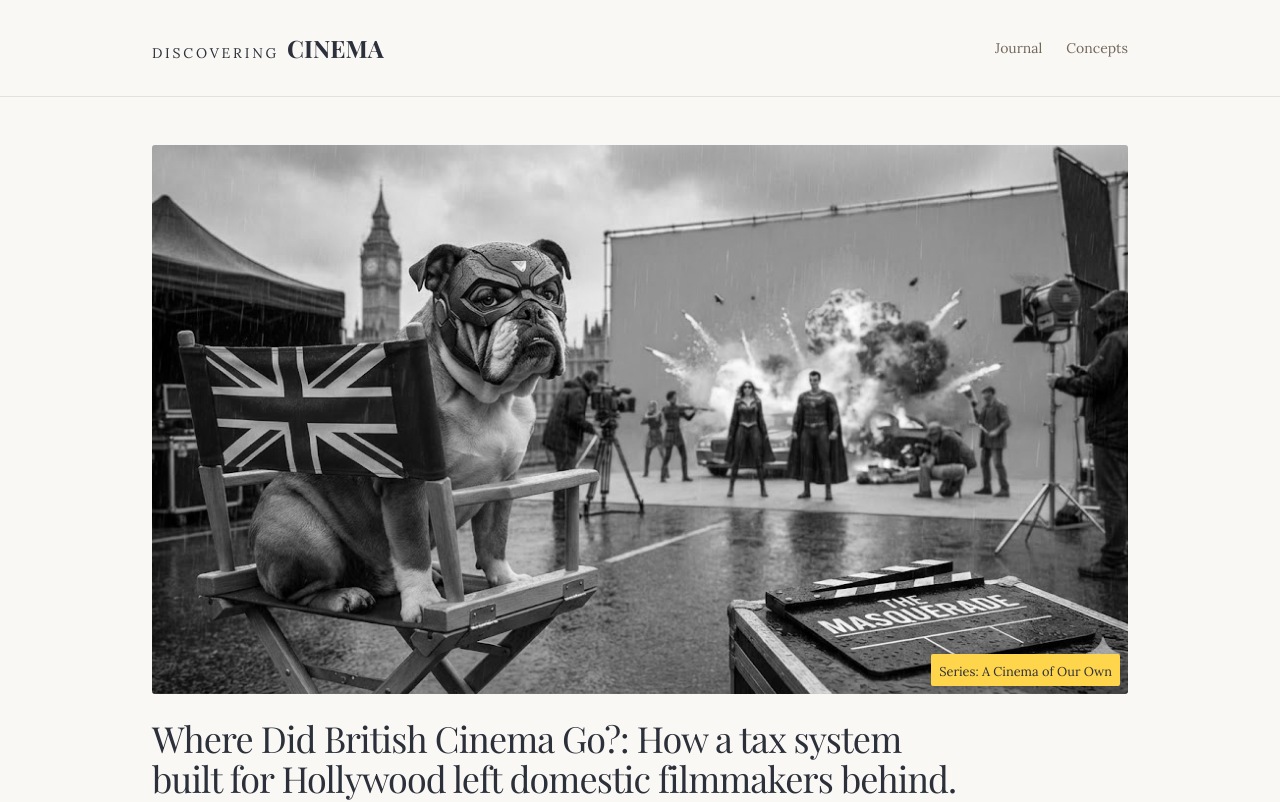
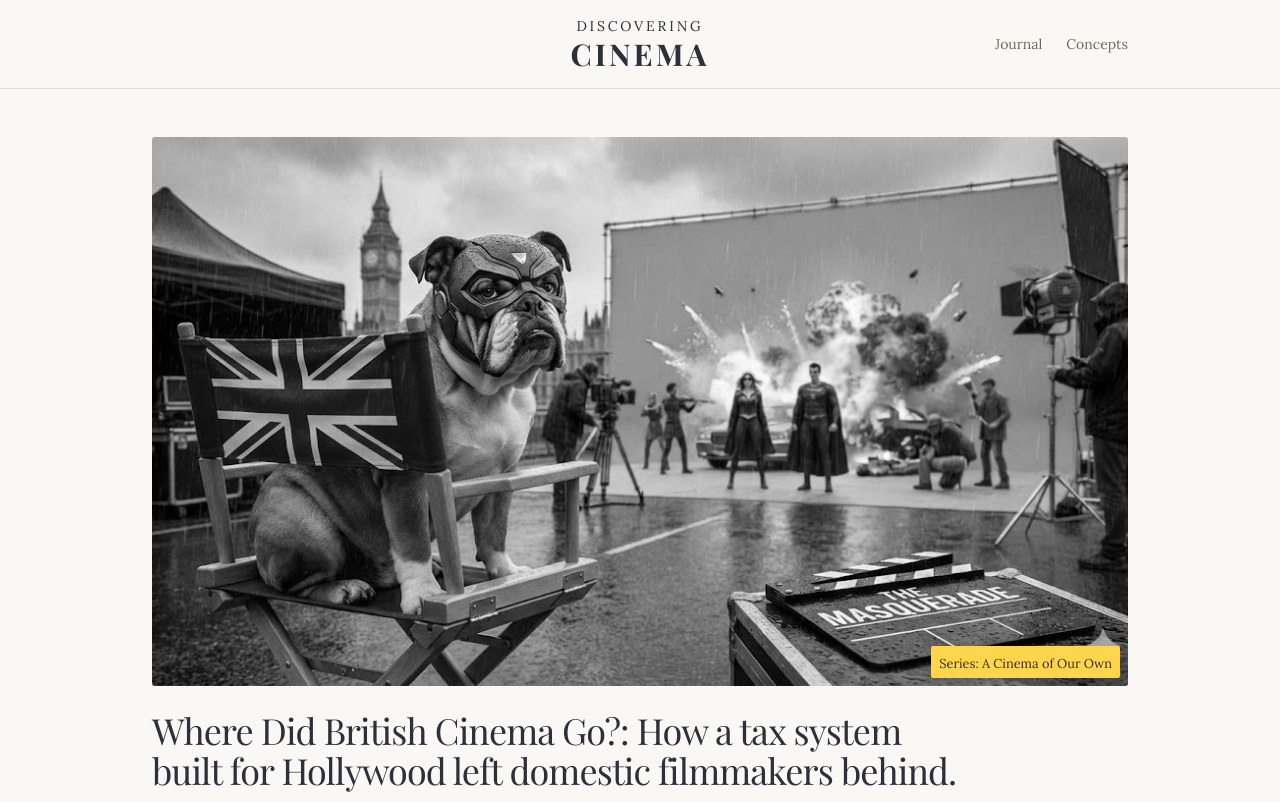
Before and after one commit to discovering-cinema/discoveringcinema.com, a Next.js app: page / in a window 1280 px wide. Shown: the top 802 px of the page. Built offline with nearby package versions, Linux system fonts and the light colour scheme; a web font is replaced by a local one.

Commit message:
Center align logo-type

```diff
--- a/app/components/Header.tsx
+++ b/app/components/Header.tsx
@@ -3,17 +3,19 @@ import MobileMenuButton from '@/app/components/MobileMenuButton';
 
 export default function Header() {
   return (
-    <header className="relative py-8 border-b border-border mb-12">
-      <nav className="mx-auto max-w-5xl px-6 flex items-center justify-between">
+    <header className="relative py-4 border-b border-border mb-12">
+      <nav className="mx-auto max-w-5xl px-6 grid grid-cols-3 items-center">
+        <div />
         <Link
           href="/"
-          className="text-foreground flex flex-col sm:flex-row items-baseline space-x-2 uppercase"
+          className="text-foreground flex flex-col items-center justify-center uppercase leading-none"
         >
           <span className="font-montserrat font-medium tracking-[0.2em] text-sm">
             Discovering
           </span>
-          <span className="font-playfair font-bold text-2xl">Cinema</span>
+          <span className="font-playfair font-bold text-3xl tracking-[0.1em]">Cinema</span>
         </Link>
+        <div className="flex items-center justify-end gap-6">
           <div className="hidden sm:flex gap-6">
             <Link
               href="/journal"
@@ -29,6 +31,7 @@ export default function Header() {
             </Link>
           </div>
           <MobileMenuButton />
+        </div>
       </nav>
     </header>
   );
```
Lines whose indentation alone changed are shown as unchanged.
